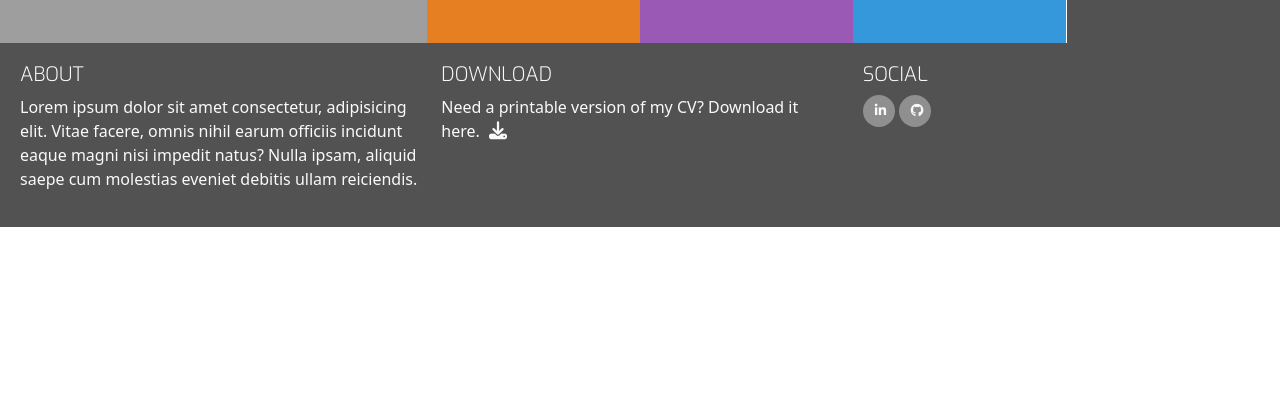
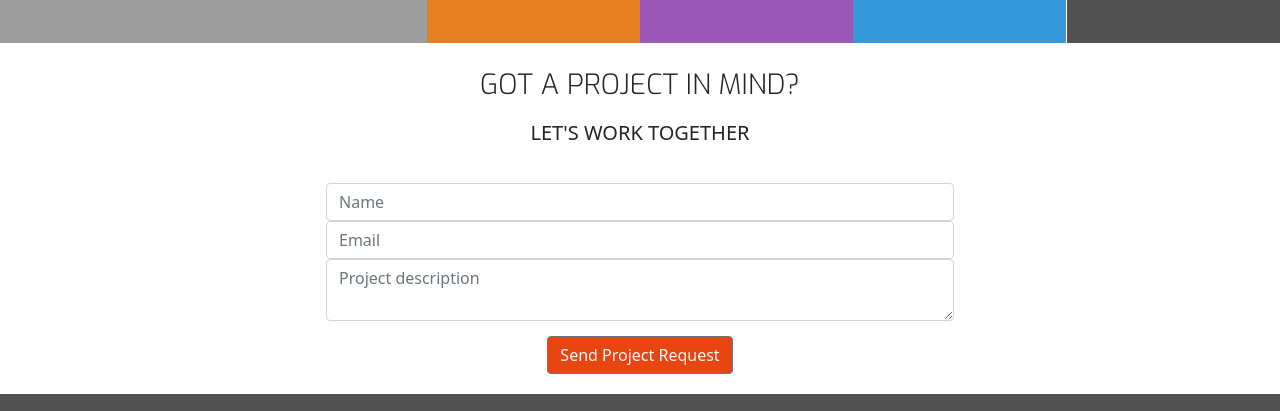
Before and after one commit to Zolske/Code_Institute-Bootstrap_project, a plain HTML site: page contact.html in a window 1280 px wide. Shown: the part 326-737 px from the top of the page. Drawn offline with nearby package versions, Linux system fonts and the light colour scheme; grey boxes are pictures that could not be loaded.

Commit message:
add: form to contact

```diff
--- a/assets/css/style.css
+++ b/assets/css/style.css
@@ -17,6 +17,10 @@
 
 .bg-work-history {
     background-color: #9b59b6;
+}
+
+.bg-color-contact {
+    background-color: #fff;
 }
 
 .ui-menu-color-home {
@@ -353,3 +357,36 @@ footer {
 .history-items {
     margin-bottom: 30px;
 }
+
+/*--------------------------------------------- Contact Form */
+
+.contact-heading {
+    font-family: "Exo", sans-serif;
+    font-weight: 300;
+    margin-top: 25px;
+    margin-bottom: 20px;
+}
+
+.center-form {
+    padding-top: 10px;
+    margin: 0 auto;
+    max-width: 70%
+}
+
+button[type="submit"] {
+    margin-top: 15px;
+    margin-bottom: 20px;
+    color: #fafafa;
+    background-color: #e84610;
+}
+
+/*--------------------------------------------- Media Queries */
+
+@media(min-width: 992px) {
+    .center-form {
+        padding-top: 30px;
+        min-height: 240px;
+        margin: 0 auto;
+        max-width: 50%
+    }
+}
--- a/contact.html
+++ b/contact.html
@@ -29,14 +29,15 @@
                     <div class="col">
                         <ul id="nav" class="list-inline menucontainer">
                             <li class="col-6 col-sm-3 ui-menu-color-home list-inline-item menuitem hvr-grow-shadow">
-                                <a href="#"><i class="fa fa-home" aria-hidden="true"></i><span>Home</span></a>
+                                <a href="index.html"><i class="fa fa-home" aria-hidden="true"></i><span>Home</span></a>
                             </li>
                             <li class="col-6 col-sm-3 ui-menu-color-resume list-inline-item menuitem hvr-grow-shadow">
-                                <a href="#"><i class="fa fa-graduation-cap"
+                                <a href="resume.html"><i class="fa fa-graduation-cap"
                                         aria-hidden="true"></i><span>Resume</span></a>
                             </li>
                             <li class="col-6 col-sm-3 ui-menu-color-contact list-inline-item menuitem hvr-grow-shadow">
-                                <a href="#"><i class="fa fa-comment-o" aria-hidden="true"></i><span>Contact</span></a>
+                                <a href="contact.html"><i class="fa fa-comment-o"
+                                        aria-hidden="true"></i><span>Contact</span></a>
                             </li>
                             <li class="col-6 col-sm-3 ui-menu-color-download list-inline-item menuitem hvr-grow-shadow">
                                 <a href="#"><i class="fa fa-download" aria-hidden="true"></i><span>Download</span></a>
@@ -48,7 +49,29 @@
         </div>
     </header>
     <section>
-
+        <div class="container-fluid">
+            <div class="row bg-color-contact">
+                <div class="col">
+                    <h3 class="contact-heading uppercase text-center">Got a project in mind?</h3>
+                    <h5 class="uppercase text-center">Let's work together</h5>
+                    <div class="center-form">
+                        <form>
+                            <input type="text" name="name" id="fullname" class="form-control" placeholder="Name"
+                                required>
+                            <input type="text" name="email" id="emailadress" class="form-control" placeholder="Email"
+                                required>
+                            <textarea row="5" name="projectsummary" id="projectsummary" class="form-control"
+                                placeholder="Project description" required></textarea>
+                            <div class="form-row text-center">
+                                <div class="col">
+                                    <button type="submit" class="btn btn-secondary">Send Project Request</button>
+                                </div>
+                            </div>
+                        </form>
+                    </div>
+                </div>
+            </div>
+        </div>
     </section>
     <footer class="container-fluid" id="footer-details">
         <div class="row">
```
Also changed, not shown: index.html (+4 -3 lines), resume.html (+4 -3 lines).
